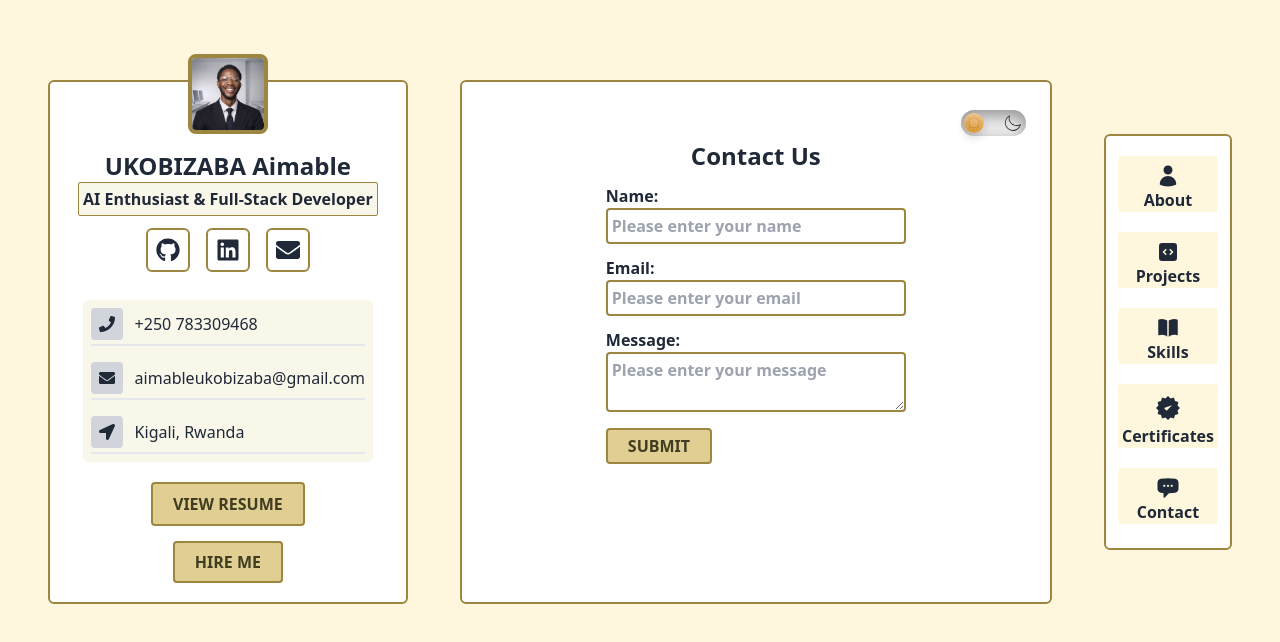
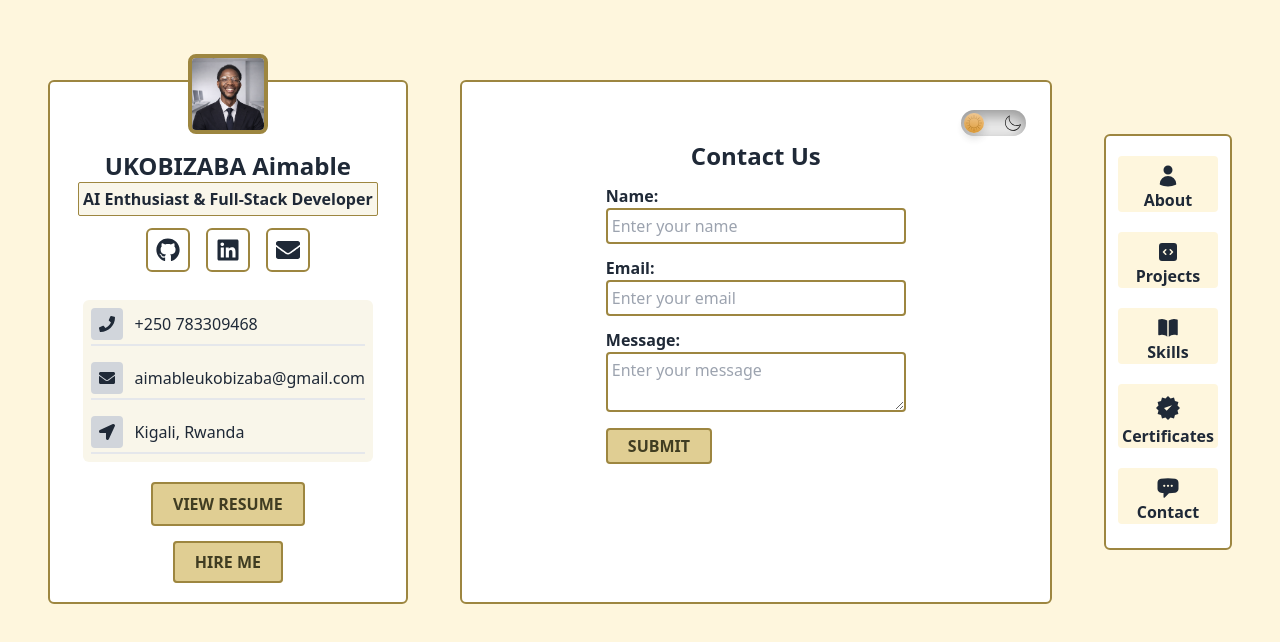
Before and after one commit to AimableUK/UKOBIZABAAIMABLE, a React (Vite) app: page /contact in a window 1280 px wide. Shown: the top 642 px of the page. Built offline with nearby package versions, Linux system fonts and the light colour scheme; what ldrs would draw is missing.

Commit message:
Update contact form placeholders and add certificates route title

```diff
--- a/src/Components/Contact/Contact.jsx
+++ b/src/Components/Contact/Contact.jsx
@@ -64,8 +64,8 @@ const Contact = () => {
                   type="text"
                   id="name"
                   name="name"
-                  placeholder="Please enter your name"
-                  className="w-full border-2 border-primaryBorder rounded p-1 outline-none text-primaryText font-semibold"
+                  placeholder="Enter your name"
+                  className="w-full border-2 border-primaryBorder rounded p-1 outline-none text-primaryText font-semibold placeholder:font-normal"
                 />
                 <ErrorMessage
                   id="name"
@@ -83,8 +83,8 @@ const Contact = () => {
                   type="text"
                   id="email"
                   name="email"
-                  placeholder="Please enter your email"
-                  className="w-full border-2 border-primaryBorder rounded p-1 outline-none text-primaryText font-semibold"
+                  placeholder="Enter your email"
+                  className="w-full border-2 border-primaryBorder rounded p-1 outline-none text-primaryText font-semibold placeholder:font-normal"
                 />
                 <ErrorMessage
                   id="email"
@@ -102,8 +102,8 @@ const Contact = () => {
                   as="textarea"
                   id="message"
                   name="message"
-                  placeholder="Please enter your message"
-                  className="w-full border-2 border-primaryBorder rounded p-1 outline-none text-primaryText font-semibold"
+                  placeholder="Enter your message"
+                  className="w-full border-2 border-primaryBorder rounded p-1 outline-none text-primaryText font-semibold placeholder:font-normal"
                 />
                 <ErrorMessage
                   id="message"
--- a/src/Components/TitleUpdater/TitleUpdater.jsx
+++ b/src/Components/TitleUpdater/TitleUpdater.jsx
@@ -17,7 +17,10 @@ const PageTitleUpdater = () => {
         title = 'About Us';
     } else if (location.pathname === '/skills') {
         title = 'My Skills';
-    } else if (location.pathname === '/resume') {
+    } else if (location.pathname === '/certificates') {
+        title = 'My Certificates';
+    }
+    else if (location.pathname === '/resume') {
         title = 'My Resume';
     } else {
         title = '404 Page Not Found'
```
